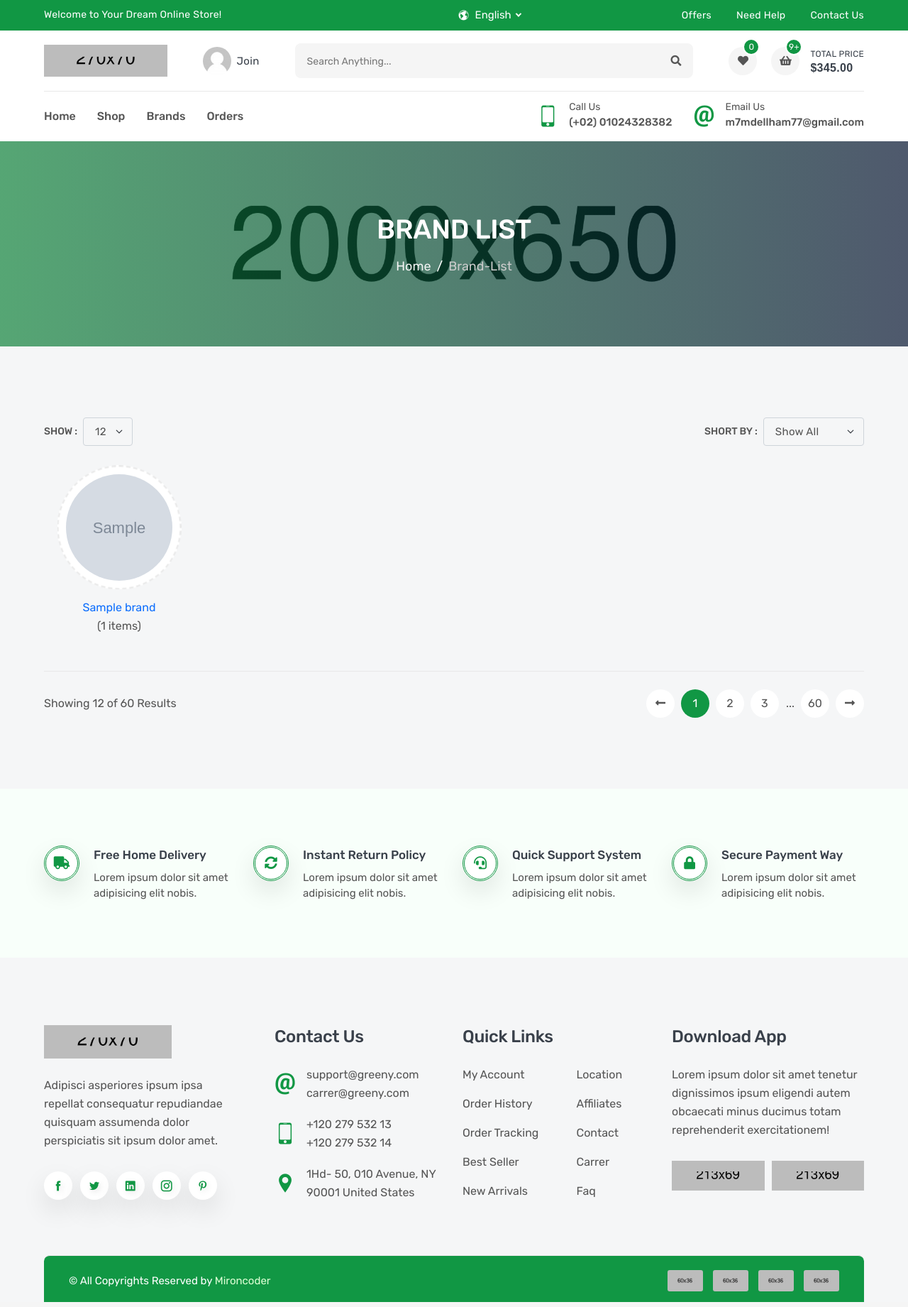
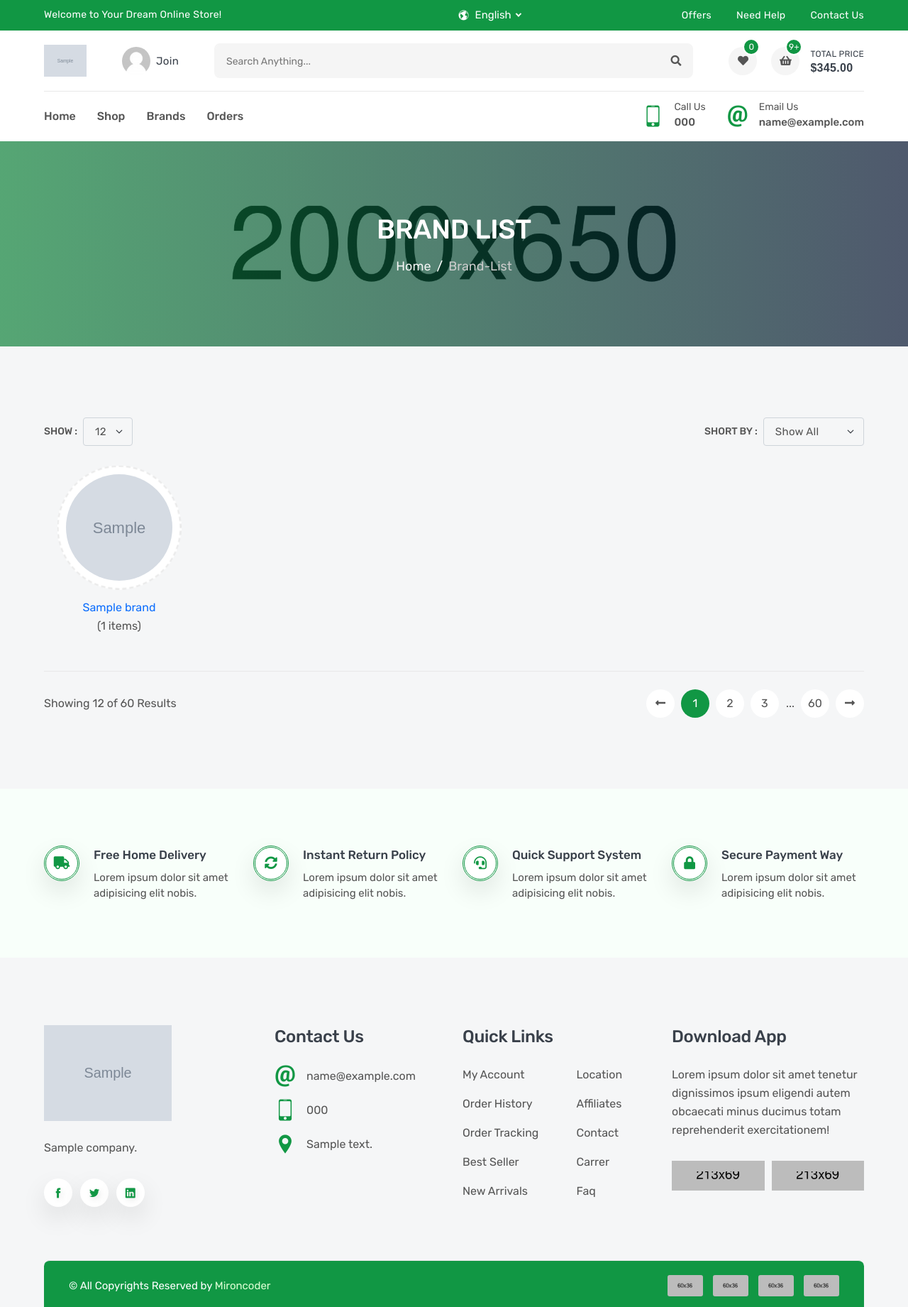
Before and after one commit to MohamedMaherTawfik/Amazon_Clone-, a Django app: page /products/brands/ in a window 1280 px wide. Shown: the whole page at 71% size. Run offline with Django 4.2, Linux system fonts and the light colour scheme; tables that the repository leaves empty hold one stand-in row (values such as "Sample post"); grey boxes marked "Sample" are stand-in pictures; some libraries are stand-ins or nearby versions.

Commit message:
add company data context processor

```diff
--- a/project/settings.py
+++ b/project/settings.py
@@ -77,6 +77,7 @@ TEMPLATES = [
                 'django.template.context_processors.request',
                 'django.contrib.auth.context_processors.auth',
                 'django.contrib.messages.context_processors.messages',
+                'settings.company_context_processor.Get_Company_data',
             ],
         },
     },
--- /dev/null
+++ b/settings/company_context_processor.py
@@ -0,0 +1,5 @@
+from .models import Company
+
+def Get_Company_data(request):
+    data=Company.objects.last()
+    return{'company_data':data}
--- a/templates/base.html
+++ b/templates/base.html
@@ -111,7 +111,7 @@
                     </div>
 
                     <a href="index.html" class="header-logo">
-                        <img src="images/logo.png" alt="logo">
+                        <img src="{{company_data.logo.url}}" alt="logo">
                     </a>
                     <a href="login.html" class="header-widget" title="My Account">
                         <img src="images/user.png" alt="user">
@@ -173,14 +173,14 @@
                                     <i class="icofont-ui-touch-phone"></i>
                                     <p>
                                         <small>call us</small>
-                                        <span>(+02) 01024328382</span>
+                                        <span>{{company_data.phones}}</span>
                                     </p>
                                 </div>
                                 <div class="navbar-info">
                                     <i class="icofont-ui-email"></i>
                                     <p>
                                         <small>email us</small>
-                                        <span>m7mdellham77@gmail.com</span>
+                                        <span>{{company_data.email}}</span>
                                     </p>
                                 </div>
                             </div>
@@ -827,15 +827,13 @@
                     <div class="col-sm-6 col-xl-3">
                         <div class="footer-widget">
                             <a class="footer-logo" href="#">
-                                <img src="images/logo.png" alt="logo">
+                                <img src="{{company_data.logo.url}}" alt="logo">
                             </a>
-                            <p class="footer-desc">Adipisci asperiores ipsum ipsa repellat consequatur repudiandae quisquam assumenda dolor perspiciatis sit ipsum dolor amet.</p>
+                            <p class="footer-desc">{{company_data.subtitle}}.</p>
                             <ul class="footer-social">
-                                <li><a class="icofont-facebook" href="#"></a></li>
-                                <li><a class="icofont-twitter" href="#"></a></li>
-                                <li><a class="icofont-linkedin" href="#"></a></li>
-                                <li><a class="icofont-instagram" href="#"></a></li>
-                                <li><a class="icofont-pinterest" href="#"></a></li>
+                                <li><a class="icofont-facebook" href="{{company_data.facebook_link}}"></a></li>
+                                <li><a class="icofont-twitter" href="{{company_data.twitter_link}}"></a></li>
+                                <li><a class="icofont-linkedin" href="{{company_data.linked_in_link}}"></a></li>
                             </ul>
                         </div>
                     </div>
@@ -846,20 +844,18 @@
                                 <li>
                                     <i class="icofont-ui-email"></i>
                                     <p>
-                                        <span>support@greeny.com</span>
-                                        <span>carrer@greeny.com</span>
+                                        <span>{{company_data.email}}</span>
                                     </p>
                                 </li>
                                 <li>
                                     <i class="icofont-ui-touch-phone"></i>
                                     <p>
-                                        <span>+120 279 532 13</span>
-                                        <span>+120 279 532 14</span>
+                                        <span>{{company_data.phones}}</span>
                                     </p>
                                 </li>
                                 <li>
                                     <i class="icofont-location-pin"></i>
-                                    <p>1Hd- 50, 010 Avenue, NY 90001 United States</p>
+                                    <p>{{company_data.address}}</p>
                                 </li>
                             </ul>
                         </div>
```
